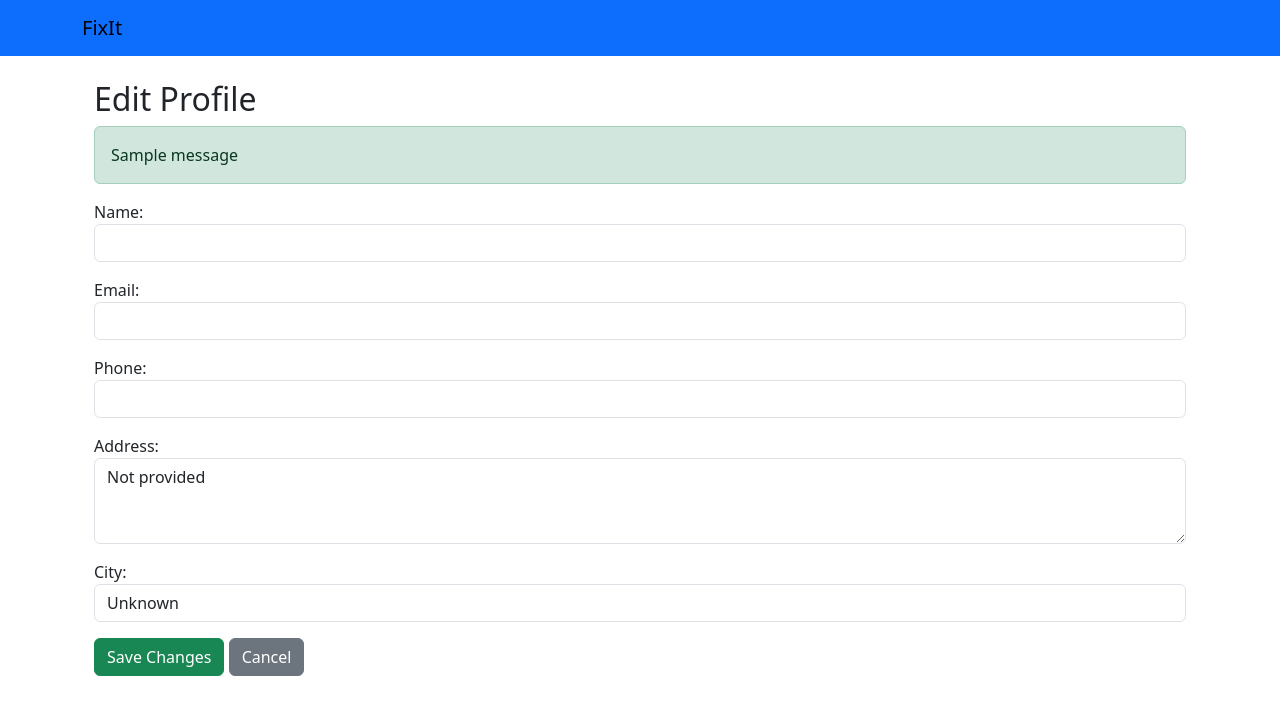
After one commit to Surajksgit/Fixitproject, a Django app: template mainapp/templates/edit_profile.html in a window 1280 px wide. The commit adds this page. Shown: the top 715 px of the page. Run offline with Django 5.2, Linux system fonts and the light colour scheme; the template is opened without the code that fills it: values that come from a table or form of the project are taken from there, others are empty; tables that the repository leaves empty hold one stand-in row (values such as "Sample post"); one stand-in notice (Sample message) is shown; parts of the project's set-up code (start-up, migrations or seed data) failed here and were passed over.

Commit message:
user profile

```diff
--- a/mainapp/forms.py
+++ b/mainapp/forms.py
@@ -12,3 +12,16 @@ class AddForm(forms.ModelForm):
         model = User
 
         fields = "__all__"
+
+
+class UserEditForm(forms.ModelForm):
+    class Meta:
+        model = User
+        fields = ['name', 'email', 'phone', 'address', 'city']
+        widgets = {
+            'name': forms.TextInput(attrs={'class': 'form-control'}),
+            'email': forms.EmailInput(attrs={'class': 'form-control'}),
+            'phone': forms.TextInput(attrs={'class': 'form-control'}),
+            'address': forms.Textarea(attrs={'class': 'form-control', 'rows': 3}),
+            'city': forms.TextInput(attrs={'class': 'form-control'}),
+        }
--- /dev/null
+++ b/mainapp/templates/base.html
@@ -0,0 +1,23 @@
+<!DOCTYPE html>
+<html lang="en">
+<head>
+    <meta charset="UTF-8">
+    <meta name="viewport" content="width=device-width, initial-scale=1.0">
+    <title>{% block title %}My Site{% endblock %}</title>
+    <link rel="stylesheet" href="https://cdn.jsdelivr.net/npm/bootstrap@5.3.3/dist/css/bootstrap.min.css">
+</head>
+<body>
+    <nav class="navbar navbar-expand-lg navbar-light bg-primary">
+        <div class="container">
+            <a class="navbar-brand" href="#">FixIt</a>
+        </div>
+    </nav>
+
+    <div class="container mt-4">
+        {% block content %}
+        {% endblock %}
+    </div>
+
+    <script src="https://cdn.jsdelivr.net/npm/bootstrap@5.3.3/dist/js/bootstrap.bundle.min.js"></script>
+</body>
+</html>
--- /dev/null
+++ b/mainapp/templates/edit_profile.html
@@ -0,0 +1,19 @@
+{% extends 'base.html' %}
+{% block content %}
+<div class="container mt-4">
+    <h2>Edit Profile</h2>
+
+    {% if messages %}
+        {% for message in messages %}
+            <div class="alert alert-success">{{ message }}</div>
+        {% endfor %}
+    {% endif %}
+
+    <form method="POST">
+        {% csrf_token %}
+        {{ form.as_p }}
+        <button type="submit" class="btn btn-success">Save Changes</button>
+        <a href="{% url 'profile' %}" class="btn btn-secondary">Cancel</a>
+    </form>
+</div>
+{% endblock %}
--- a/mainapp/templates/user_dashboard.html
+++ b/mainapp/templates/user_dashboard.html
@@ -127,6 +127,10 @@ td {
                       <li class="nav-item">
                         <a class="nav-link active" style="margin-left: 200px;" aria-current="page" href="{% url 'home' %}">Home</a>
                       </li>
+                      <li class="nav-item">
+                        <a class="nav-link" style="margin-left: 50px;" href="{% url 'profile' %}">Profile</a>
+                    </li>
+
                       <li class="nav-item"><a style="margin-left: 50px;" class="nav-link" href="{% url 'user_logout' %}">Logout</a></li>
 
                     </ul>
--- a/mainapp/urls.py
+++ b/mainapp/urls.py
@@ -3,7 +3,7 @@
 
 from django.urls import path
 from . import views
-from .views import home, worker_logout , user_dashboard, send_request,edit_worker_profile
+from .views import home, worker_logout , user_dashboard, send_request,edit_worker_profile,edit_profile,profile_view
 
 urlpatterns = [
     path('', views.home, name='home'),
@@ -30,4 +30,8 @@ urlpatterns = [
     path('privacy-policy/', views.privacy_policy, name='privacy_policy'),
     path('complete-job/<int:job_id>/', views.complete_job, name='complete_job'),
     path('worker/edit/<int:worker_id>/', edit_worker_profile, name='edit_worker_profile'),
+    path('profile/', profile_view, name='profile'),
+    path('edit_profile/', edit_profile, name='edit_profile'),
+
+
 ]
--- a/mainproject/settings.py
+++ b/mainproject/settings.py
@@ -126,3 +126,6 @@ MEDIA_ROOT = os.path.join(BASE_DIR, 'media')
 # https://docs.djangoproject.com/en/5.1/ref/settings/#default-auto-field
 
 DEFAULT_AUTO_FIELD = 'django.db.models.BigAutoField'
+
+
+LOGIN_URL = '/user_login/'
```
Also changed, not shown: mainapp/templates/profile.html (added, +14 -0 lines), mainapp/views.py (+37 -19 lines), db.sqlite3.
